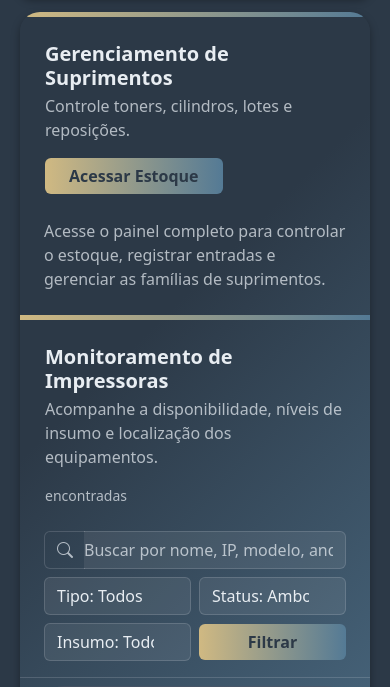
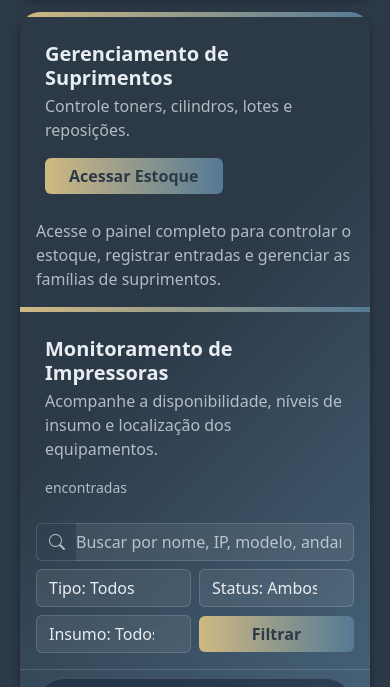
Before and after one commit to SirReinato/central_chamado, a Python web app: template templates/impressoras/impressoras.html in a window 390 px wide. Shown: the part 732-1419 px from the top of the page. Run offline with Jinja, Linux system fonts and the light colour scheme; the template is opened without the code that fills it, so the values that code supplies are empty; some libraries are stand-ins or nearby versions.

Commit message:
style(impressoras): refinar paddings responsivos de cabecalho e filtros em impressoras.html

```diff
--- a/templates/impressoras/impressoras.html
+++ b/templates/impressoras/impressoras.html
@@ -188,7 +188,7 @@
         </div>
 
 
-        <div class="px-4 pb-4">
+        <div class="px-3 px-md-4 pb-3 pb-md-4">
 
             <p class="subtituloCard mb-0">
                 Acesse o painel completo para controlar o estoque,
@@ -228,7 +228,7 @@
         </div>
 
         <!-- BARRA DE FILTROS E PESQUISA -->
-        <div class="px-4 pb-3">
+        <div class="px-3 px-md-4 pb-3">
             <form method="GET" action="{{ url_for('impressoras.index') }}" class="row g-2 align-items-center">
                 <!-- Preserva a página ativa (1 = Online, 2 = Offline) -->
                 <input type="hidden" name="page" value="{{ pagination.page }}">
```
